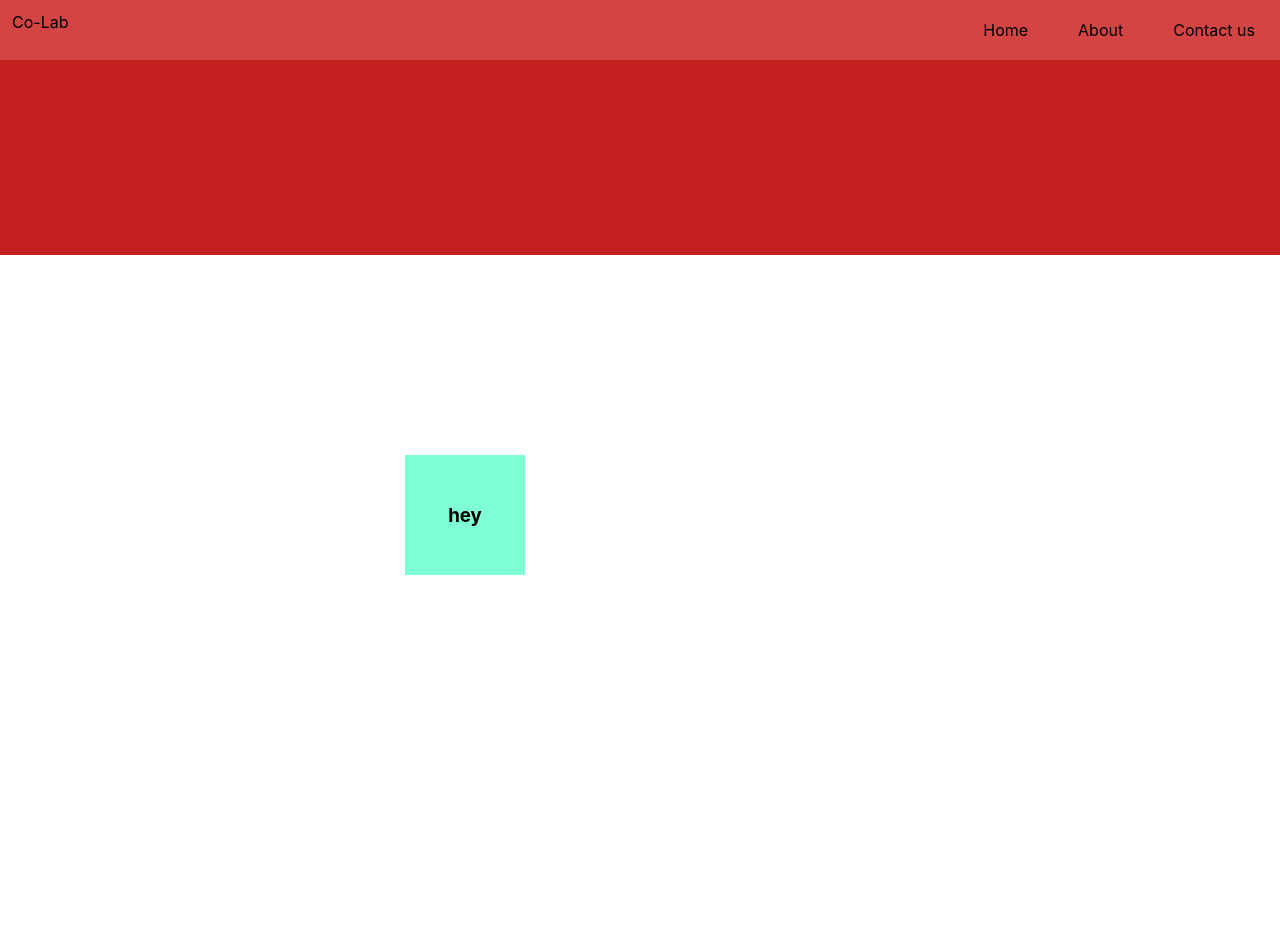
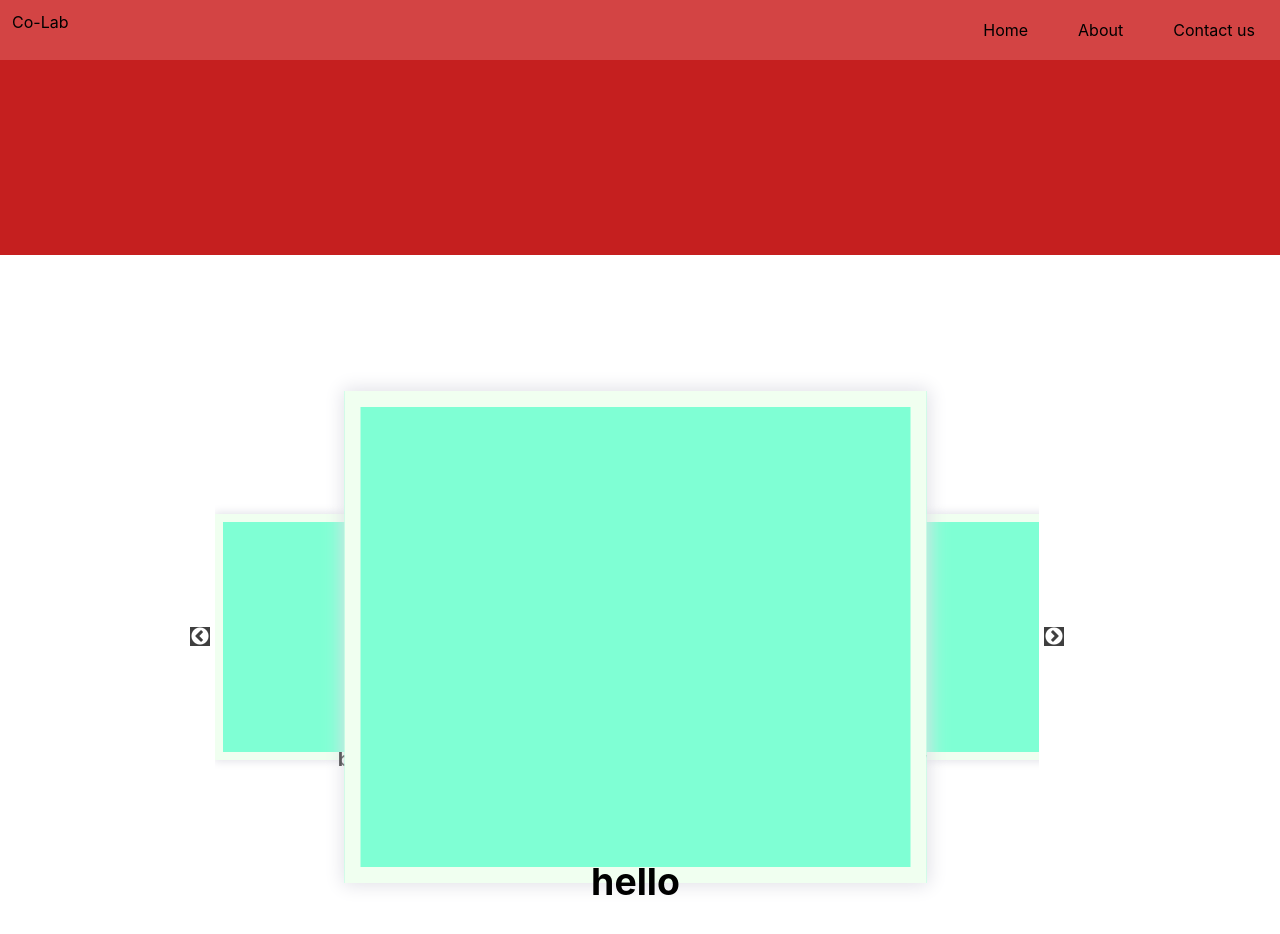
Before and after one commit to akshim1702/co-lab, a React (Create React App) app: page / in a window 1280 px wide. Shown: the top 934 px of the page. Before the commit the page ends 800 px from the top, so only its background shows below. Built offline with nearby package versions, Linux system fonts and the light colour scheme.

Commit message:
slickUpdate

```diff
--- a/src/Components/Home.css
+++ b/src/Components/Home.css
@@ -33,8 +33,10 @@ nav>ul>li{
 
 .secondSection{
     width: 80%;
-    margin:200px;
-    margin-left: 205px ;
+    /* margin:180px; */
+    padding:15px;
+    /* margin-left: 155px ; */
+    /* background-color: red; */
 }
 
 /* slick area */
@@ -46,12 +48,12 @@ nav>ul>li{
 /* slick card */
 
 .itemsl{
-    height: 120px;
-    width: 120px !important ;
+    /* height: 250px;
+    width: 250px !important ; */
     background-color: aquamarine;
     display: flex;
-    justify-content: space-evenly;
-    align-items: center;
+    justify-content: space-between;
+    /* align-items: center; */
 }
 
 .slider_head{
@@ -61,3 +63,49 @@ nav>ul>li{
     justify-content: center;
     align-items: center;
 }
+
+
+/* test  */
+
+.for_slick_slider .slick-center div .itemsl {
+    width: 150px;
+    height: 230px;
+    transition: all linear .3s;
+    border: 8px solid honeydew;
+    box-shadow: 0px 0px 9px 1px rgb(224, 224, 231);
+}
+.for_slick_slider .slick-active div .itemsl {
+    width: 150px;
+    height: 230px;
+    transition: all linear .3s;
+    border: 8px solid honeydew;
+    box-shadow: 0px 0px 9px 1px rgb(224, 224, 231);
+}
+
+.for_slick_slider .slick-center div .itemsl  {
+
+    transform: scale(2);
+    border: 8px solid honeydew;
+    box-shadow: 0px 0px 9px 1px rgb(224, 224, 231);
+}
+
+.for_slick_slider .slick-center div .itemsl:hover {
+    transform: scale(2.1);
+    transition: all linear .3s;
+}
+
+
+
+div button::before,div button::after{
+    color:black;
+    background-color:black;
+    width: 25px;
+    height: 25px;
+}
+
+.slick-center div{
+    margin:122px 0px;
+}
+.slick-active div{
+    margin:122px 0px;
+}
--- a/src/Components/Home.js
+++ b/src/Components/Home.js
@@ -4,14 +4,14 @@ import './Home.css';
 const Home = () => {
     const settings = {
         infinite: true,
-        slidesToShow: 1,
+        slidesToShow: 3,
         slidesToScroll: 1,
         arrows: true,
-        autoplay: true,
-        autoplaySpeed: 200,
+        autoplay: false,
+        autoplaySpeed: 2000,
         dots: false,
         prevArrow: <button type="button" className="slick-prev">Previous</button>,
-        nextArrow: <button type="button" className="slick-prev">Previous</button>,
+        nextArrow: <button type="button" className="slick-next">Previous</button>,
         centerMode: true,
         centerPadding: '0,'
     };
```
Also changed, not shown: image/sec2-3.jpg (added).
